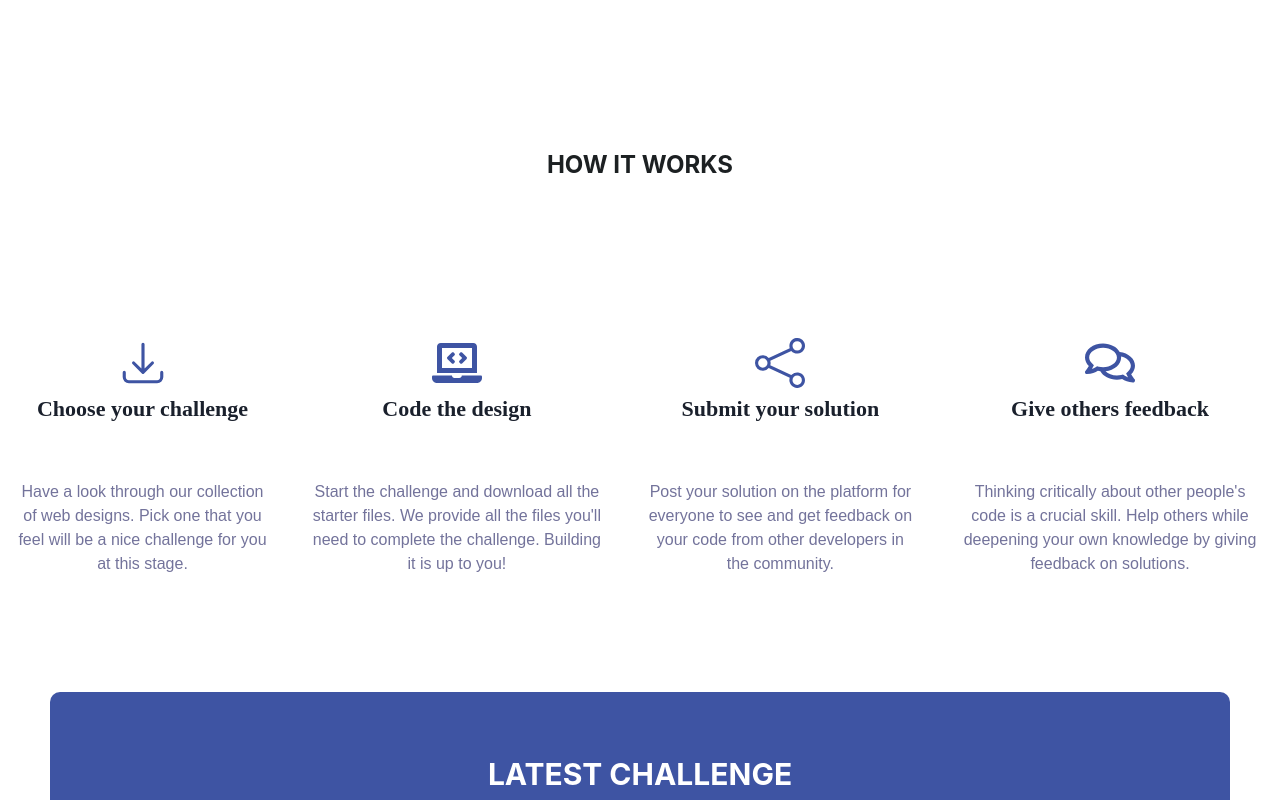
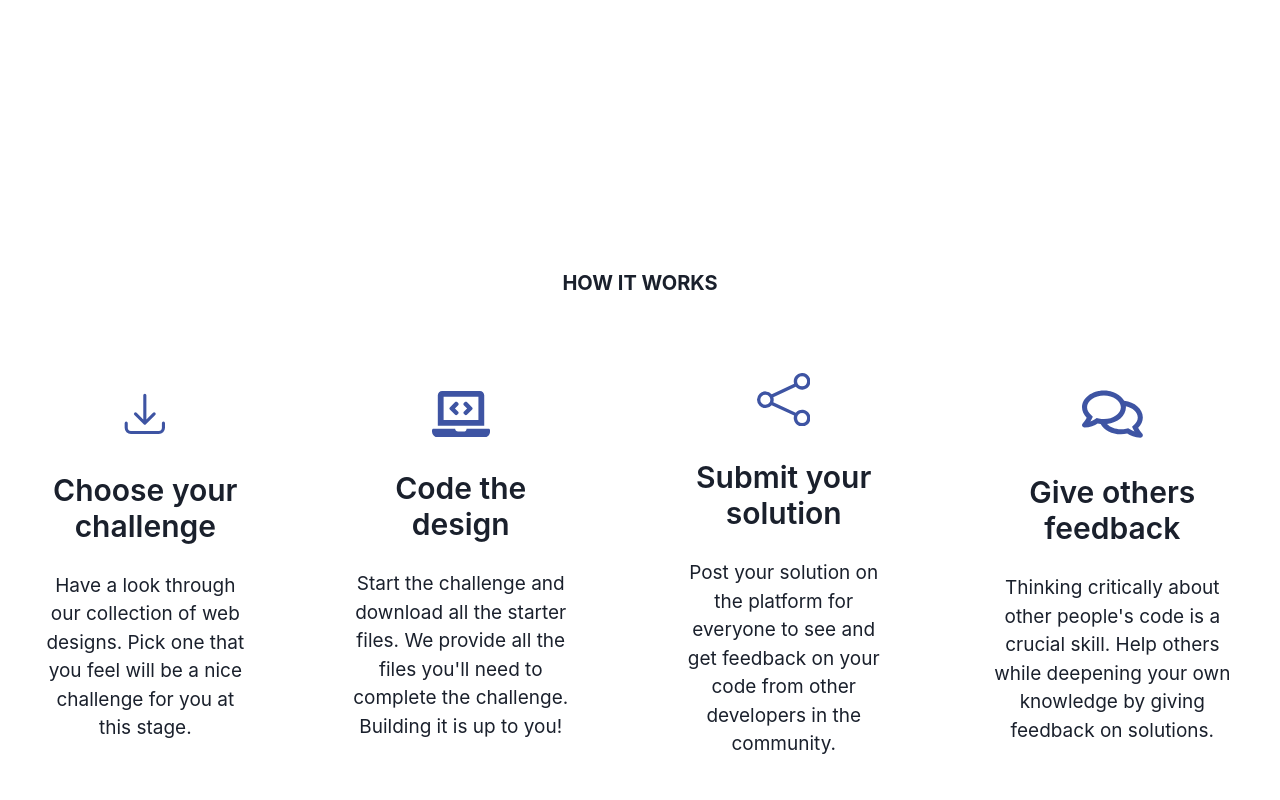
Before and after one commit to h-bura/frontend-mentor, a React (Create React App) app: page / in a window 1280 px wide. Shown: the part 880-1680 px from the top of the page. Built offline with nearby package versions, Linux system fonts and the light colour scheme.

Commit message:
added HowItWork

```diff
--- a/src/App.tsx
+++ b/src/App.tsx
@@ -2,7 +2,7 @@ import * as React from "react";
 import { ChakraProvider, theme } from "@chakra-ui/react";
 import Navbar from "./components/Navbar";
 import Header from "./components/Header";
-import HowItWork from "./components/HowItWork";
+import HowItWork from "./components/HowItWork/HowItWork";
 import LatestChallenge from "./components/LatestChallenge";
 import Menu from "./components/Menu";
 export const App = () => (
--- a/src/components/HowItWork.tsx
+++ /dev/null
@@ -1,82 +0,0 @@
-import { VStack, Text, HStack, Center, Heading } from "@chakra-ui/react";
-import React from "react";
-import { HiArrowDownTray } from "react-icons/hi2";
-import { FaLaptopCode, FaRegComments } from "react-icons/fa";
-import { BsShare } from "react-icons/bs";
-const INCLUDES = [
-  {
-    id: 1,
-    head: "Choose your challenge",
-    paragraf:
-      "Have a look through our collection of web designs. Pick one that you feel will be a nice challenge for you at this stage.",
-    icon: HiArrowDownTray,
-  },
-  {
-    id: 2,
-    head: "Code the design",
-    paragraf:
-      "Start the challenge and download all the starter files. We provide all the files you'll need to complete the challenge. Building it is up to you!",
-    icon: FaLaptopCode,
-  },
-  {
-    id: 3,
-    head: "Submit your solution",
-    paragraf:
-      "Post your solution on the platform for everyone to see and get feedback on your code from other developers in the community.",
-    icon: BsShare,
-  },
-  {
-    id: 4,
-    head: "Give others feedback",
-    paragraf:
-      "Thinking critically about other people's code is a crucial skill. Help others while deepening your own knowledge by giving feedback on solutions.",
-    icon: FaRegComments,
-  },
-];
-
-function HowItWork() {
-  return (
-    <>
-      <VStack p="4" marginTop="150px">
-        <Center
-          color="rgb(28, 32, 34)"
-          fontSize="15px"
-          fontFamily="Heebo, sans-serif"
-          fontWeight="700px"
-        >
-          <Heading fontSize="2xl">HOW IT WORKS</Heading>
-        </Center>
-        <HStack as="b" spacing="10" paddingTop="150px">
-          {INCLUDES.map((item) => (
-            <VStack>
-              <Text>
-                <item.icon size="50px" color="rgb(62, 84, 163)" />
-              </Text>
-
-              <Heading
-                key={item.id}
-                fontSize="22px"
-                pb="50px"
-                fontFamily="Barlow, san-serif"
-              >
-                {item.head}
-              </Heading>
-              <Text
-                padding-bottom="50px"
-                textAlign="center"
-                fontSize="16px"
-                fontFamily="Heebo, sans-serif"
-                fontWeight="normal"
-                color="rgb(115 115 155)"
-              >
-                {item.paragraf}
-              </Text>
-            </VStack>
-          ))}
-        </HStack>
-      </VStack>
-    </>
-  );
-}
-
-export default HowItWork;
--- /dev/null
+++ b/src/components/HowItWork/HowItWork.tsx
@@ -0,0 +1,54 @@
+import { VStack, HStack, Heading } from "@chakra-ui/react";
+import React from "react";
+import { HiArrowDownTray } from "react-icons/hi2";
+import { FaLaptopCode, FaRegComments } from "react-icons/fa";
+import { BsShare } from "react-icons/bs";
+import ItemCard from "./ItemCard";
+const ITEMS = [
+  {
+    title: "Choose your challenge",
+    description:
+      "Have a look through our collection of web designs. Pick one that you feel will be a nice challenge for you at this stage.",
+    icon: HiArrowDownTray,
+  },
+  {
+    title: "Code the design",
+    description:
+      "Start the challenge and download all the starter files. We provide all the files you'll need to complete the challenge. Building it is up to you!",
+    icon: FaLaptopCode,
+  },
+  {
+    title: "Submit your solution",
+    description:
+      "Post your solution on the platform for everyone to see and get feedback on your code from other developers in the community.",
+    icon: BsShare,
+  },
+  {
+    title: "Give others feedback",
+    description:
+      "Thinking critically about other people's code is a crucial skill. Help others while deepening your own knowledge by giving feedback on solutions.",
+    icon: FaRegComments,
+  },
+];
+
+function HowItWork() {
+  return (
+    <>
+      <VStack p="4" marginTop="270px">
+        <Heading fontSize="20px">HOW IT WORKS</Heading>
+
+        <HStack spacing="10" paddingTop="70px">
+          {ITEMS.map((item) => (
+            <ItemCard
+              Icon={item.icon}
+              title={item.title}
+              description={item.description}
+            />
+          ))}
+        </HStack>
+      </VStack>
+    </>
+  );
+}
+
+export default HowItWork;
--- /dev/null
+++ b/src/components/HowItWork/ItemCard.tsx
@@ -0,0 +1,40 @@
+import { Center, Heading, Text, VStack } from "@chakra-ui/react";
+import React from "react";
+import { IconType } from "react-icons/lib";
+
+type CardProps = {
+  Icon: IconType;
+  title: string;
+  description: string;
+};
+function ItemCard({ Icon, title, description }: CardProps) {
+  return (
+    <VStack mx="30px">
+      <Center>
+        <Icon size="25%" color="rgb(62, 84, 163)" />
+      </Center>
+
+      <Heading
+        key={title}
+        fontSize="30px"
+        fontWeight="600"
+        pb="20px"
+        pt="25px"
+        textAlign="center"
+      >
+        {title}
+      </Heading>
+
+      <Text
+        padding-bottom="50px"
+        textAlign="center"
+        fontSize="19px"
+        fontWeight="500px"
+      >
+        {description}
+      </Text>
+    </VStack>
+  );
+}
+
+export default ItemCard;
```
